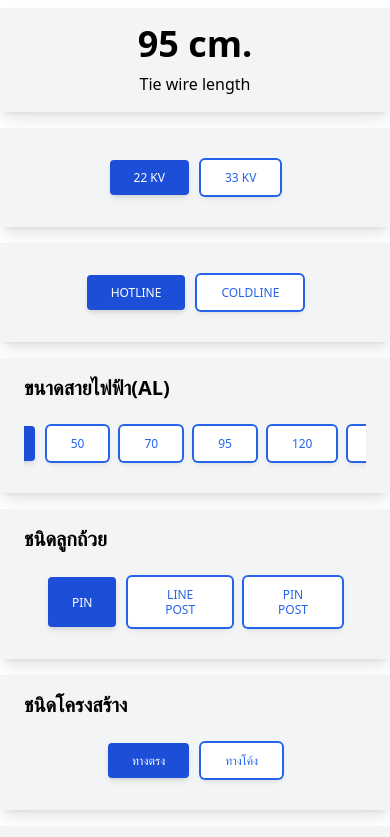
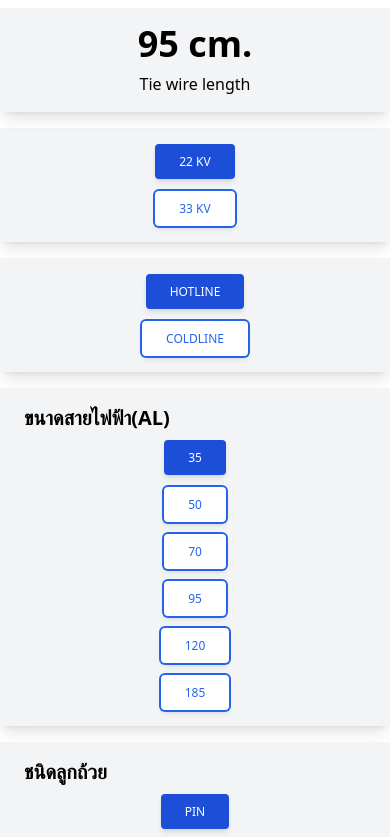
Before and after one commit to MRKypton/tie-wire-hotstick, a Next.js app: page / in a window 390 px wide. Shown: the top 837 px of the page. Built offline with nearby package versions, Linux system fonts and the light colour scheme.

Commit message:
💄 update responsive flex

```diff
--- a/pages/index.tsx
+++ b/pages/index.tsx
@@ -154,16 +154,16 @@ const Home: NextPage = () => {
   const btn_normal = `inline-block px-6 py-2.5 bg-white text-blue-600 ring-2 ring-blue-600 font-medium text-xs leading-tight uppercase rounded shadow-md hover:bg-blue-700 hover:text-white hover:shadow-lg focus:bg-blue-700 focus:shadow-lg focus:outline-none focus:ring-0 focus:text-white active:bg-blue-800 active:shadow-lg `;
   const btn_push = `inline-block px-6 py-2.5 font-medium text-xs leading-tight uppercase rounded shadow-md bg-blue-700 shadow-lg outline-none ring-0 text-white active:bg-blue-800 active:shadow-lg `;
   const div_box = `flex rounded my-2 justify-center items-center`;
-  const div_flex_box = `flex space-x-3 px-6 py-4 justify-center overflow-auto`;
+  const div_flex_box = `flex flex-col space-y-3 sm:space-y-0 md:space-y-0 lg:space-y-0 sm:space-x-3 md:space-x-3 lg:space-x-3 sm:flex-row md:flex-row lg:flex-row items-center justify-center`;
   const div_box_bg = `w-full md:w-full lg:w-full px-6 py-4 bg-gray-100 shadow-lg`;
   return (
     <div className=" flex-col space-y-4">
-      <div className={div_box}>
+      <div className={`${div_box}  sticky sm:sticky md:sticky lg:static`}>
         <div className={div_box_bg}>
           <div className=" font-bold text-center mb-2 text-4xl md:text-6xl lg:text-9xl">
             {`${currentLength}`} cm.
           </div>
-          <p className="text-grey-darker text-base text-center">
+          <p className="text-grey-darker text-base text-center ">
             Tie wire length
           </p>
         </div>
```
Also changed, not shown: 198 other files (tests, documents, lock files or other folders).
